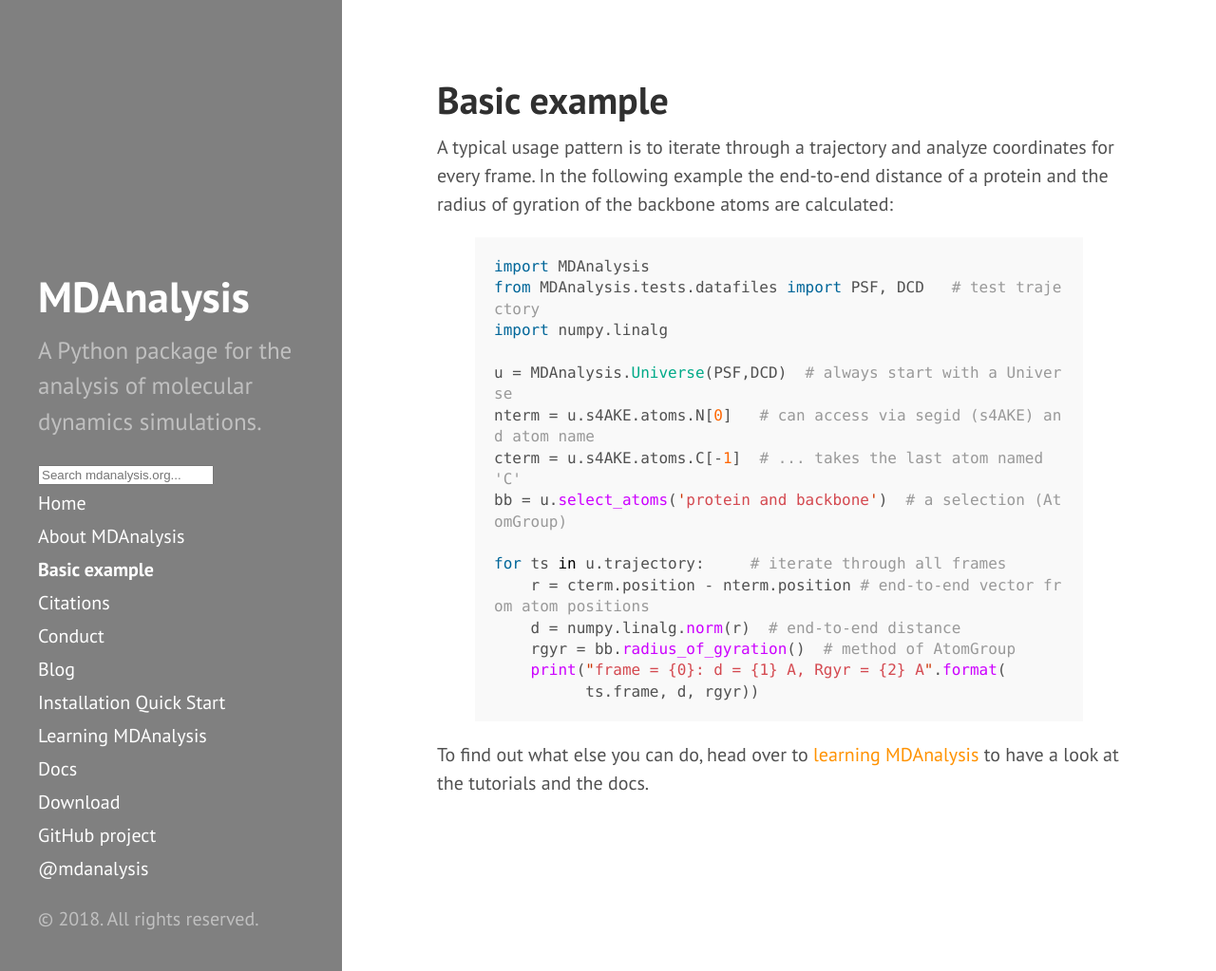
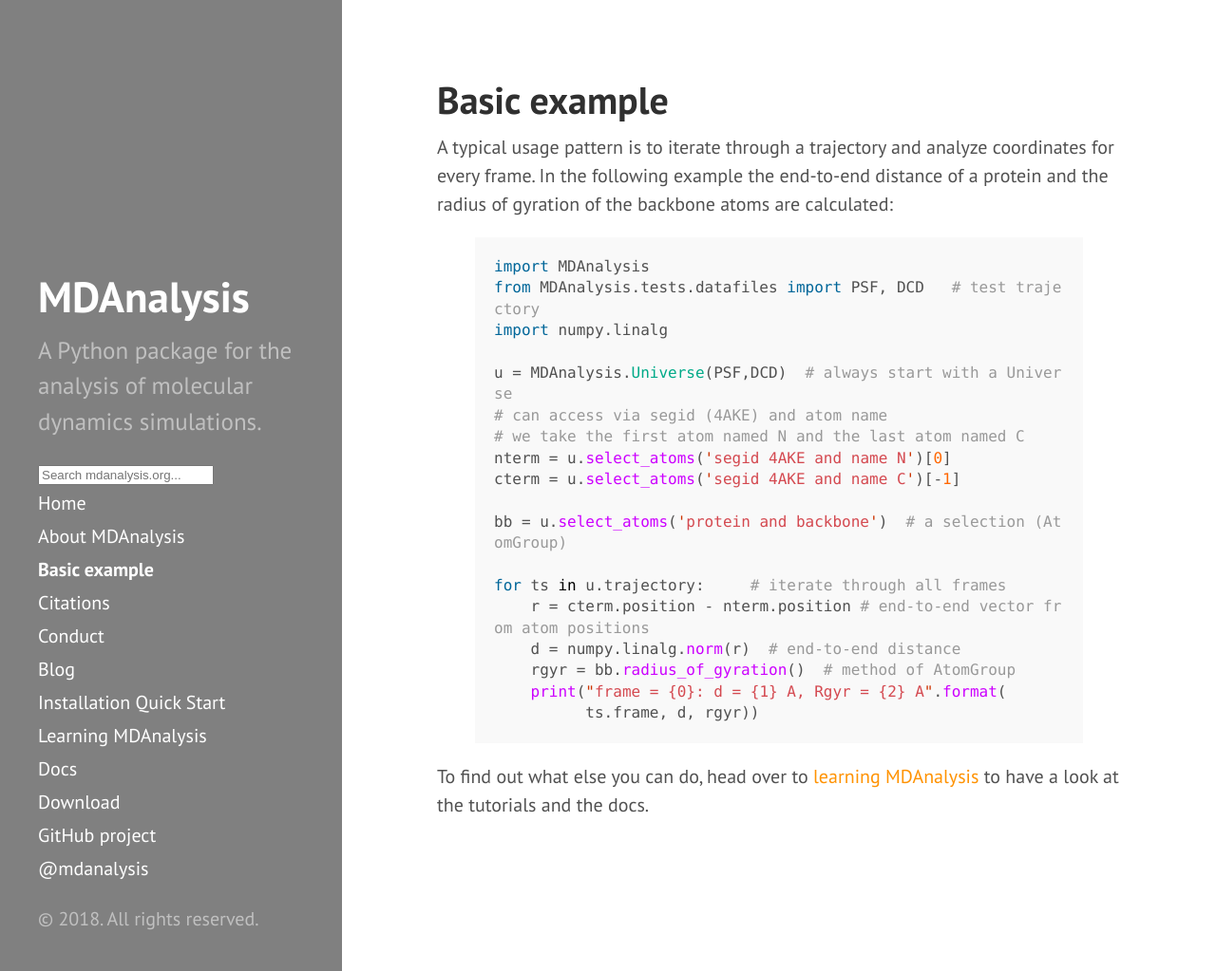
Before and after one commit to MDAnalysis/MDAnalysis.github.io, a Jekyll site: the page built from pages/basic_example.md, in a window 1280 px wide and 1023 px high. Shown: the whole window at 95% size. Built offline with Jekyll 4.4.1, drawn with Linux system fonts in a browser that asks for light colours; comment, search, counter and statistics services are not loaded.

Commit message:
Update basic example to avoid deprecation error
Fixes #80

```diff
--- a/pages/basic_example.md
+++ b/pages/basic_example.md
@@ -14,8 +14,11 @@ from MDAnalysis.tests.datafiles import PSF, DCD   # test trajectory
 import numpy.linalg
 
 u = MDAnalysis.Universe(PSF,DCD)  # always start with a Universe
-nterm = u.s4AKE.atoms.N[0]   # can access via segid (s4AKE) and atom name
-cterm = u.s4AKE.atoms.C[-1]  # ... takes the last atom named 'C'
+# can access via segid (4AKE) and atom name
+# we take the first atom named N and the last atom named C
+nterm = u.select_atoms('segid 4AKE and name N')[0]
+cterm = u.select_atoms('segid 4AKE and name C')[-1]
+
 bb = u.select_atoms('protein and backbone')  # a selection (AtomGroup)
 
 for ts in u.trajectory:     # iterate through all frames
```
